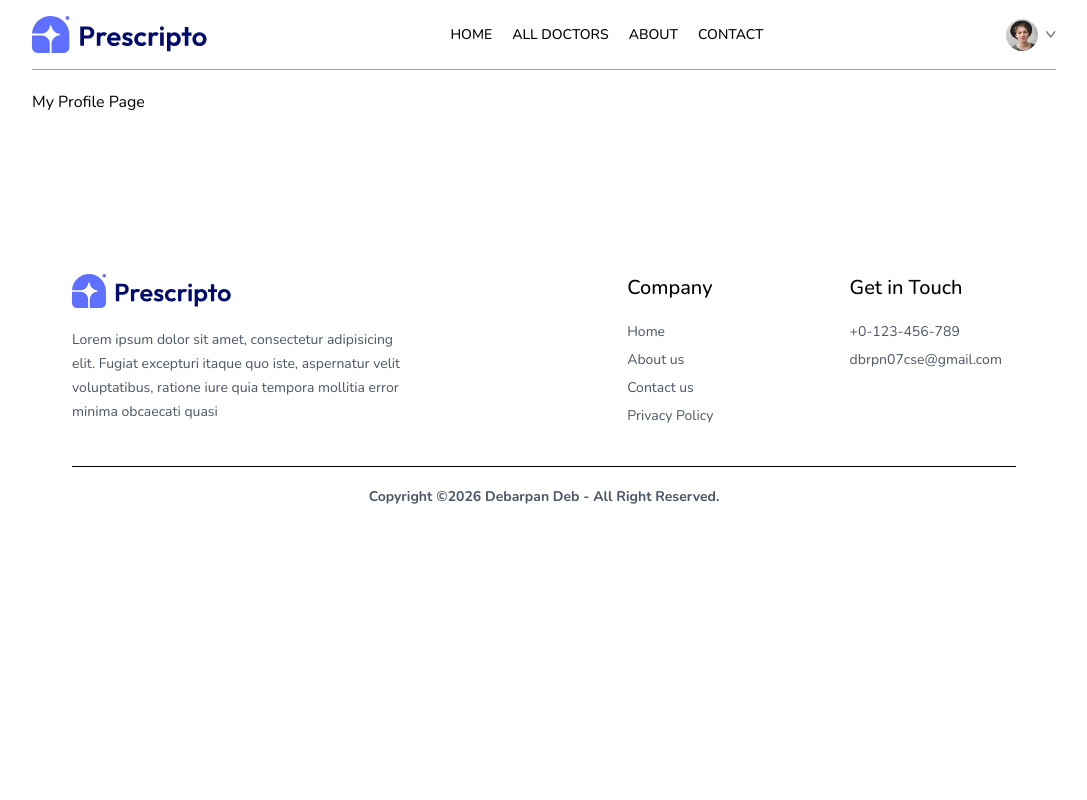
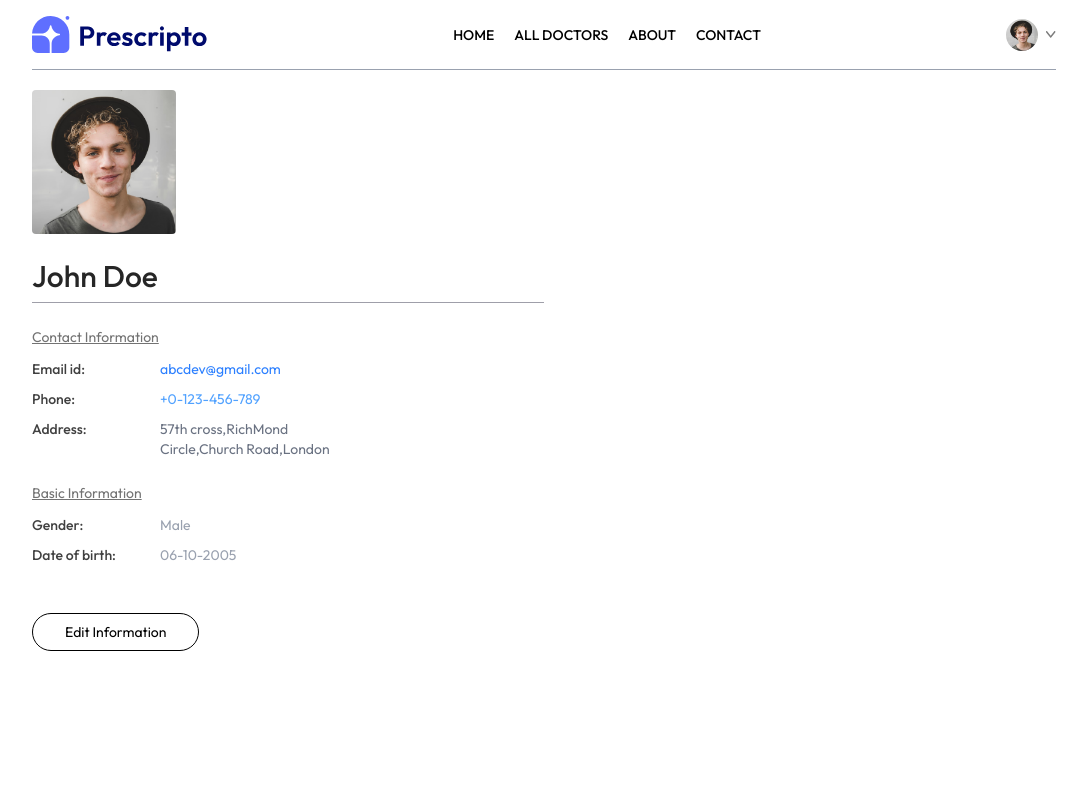
Before and after one commit to lioneldebarpan10/Mediconnect, a React (Vite) app in the folder client/: page /my-profile in a window 1280 px wide. Shown: the top 800 px of the page, without its empty margins (96-1183 px from the left). Built offline with nearby package versions, Linux system fonts and the light colour scheme.

Commit message:
Final Frontend Commit Before Backend Start

```diff
--- a/client/src/components/Header.jsx
+++ b/client/src/components/Header.jsx
@@ -7,7 +7,7 @@ const Header = () => {
       <div className='flex flex-col md:flex-row flex-wrap bg-[#5f6FFF] rounded-lg px-6 md:px-10 lg:px-20'>
          {/*--------Header left------*/}
          <div className='md:w-1/2 flex flex-col items-start justify-center gap-4 py-10 m-auto md:py-[10vw] md:mb-[-30px]'>
-            <p className='text-xl md:text-4xl lg:text-5xl text-white font-semibold leading-tight md:leading-tight lg:leading-tight'>
+            <p className='text-3xl md:text-4xl lg:text-5xl text-white font-semibold leading-tight md:leading-tight lg:leading-tight'>
                Book Appointment <br /> with Trusted Doctors
             </p>
             <div className='flex flex-col md:flex-row items-center gap-3 text-white text-sm font-light'>
--- a/client/src/components/Navbar.jsx
+++ b/client/src/components/Navbar.jsx
@@ -11,7 +11,7 @@ const Navbar = () => {
   return (
     <div className='flex items-center justify-between text-sm py-4 mb-5 border-b border-b-gray-400 '>
       <img src={assets.logo} alt="main-logo" className='w-44 cursor-pointer' onClick={() => navigate("/")}/>
-      <ul className='hiddden md:flex items-start gap-5 font-medium'>
+      <ul className='md:flex items-start gap-5 font-medium hidden'>
         <NavLink to='/'>
           <li className='py-1'>HOME</li>
           <hr className='border-none outline-none h-0.5 bg-[#5f6FFF] w-3/5 m-auto hidden' />
@@ -37,8 +37,8 @@ const Navbar = () => {
             <img src= {assets.profile_pic} alt="profile-pic" className='rounded-full w-8'/>
             <img src= {assets.dropdown_icon} alt="dropdoen-icon"  className='w-2.5'/>
 
-            <div className='absolute top-0 right-0 pt-14 text-base font-medium text-gray-600 z-20 hidden group-hover:block'>
-              <div className='min-w-48 bg-stone-100 rounded flex flex-col gap-4 p-4 className = "hover:text-black cursor-pointer"'>
+            <div className='absolute top-0 right-0 pt-14 text-base font-medium text-gray-600 z-20 group-hover:block hidden'>
+              <div className='min-w-48 bg-stone-100 rounded flex flex-col gap-4 p-4'>
                 <p className = "hover:text-black cursor-pointer" onClick={()=> navigate("/my-profile")}>My Profile</p>
                 <p className = "hover:text-black cursor-pointer" onClick={()=> navigate("/my-appointments")}>My Appointments</p>
                 <p className = "hover:text-black cursor-pointer" onClick={()=> setToken(false)}>Log out</p>
@@ -49,6 +49,21 @@ const Navbar = () => {
           :
           <button className='bg-[#5f6FFF] text-white px-8 py-3 rounded-full font-medium hidden md:block cursor-pointer' onClick={() => navigate('/login')}>CREATE ACCOUNT</button>
         }
+        <img src= {assets.menu_icon} alt="menu-icon" className='w-6 md:hidden' onClick={() => setShowMenu(true)}/>
+
+        {/*Mobile Menu*/ }
+        <div className={`${showMenu ? 'fixed w-full' : 'h-0 w-0'} md:hidden right-0 top-0 bottom-0 z-20 overflow-hidden bg-white transition-all`}>
+          <div className='flex items-center justify-between px-5 py-6'>
+            <img src={assets.logo} alt="logo" className='w-36'/>
+            <img src={assets.cross_icon} alt="cross-icon" onClick={() => setShowMenu(false)} className='w-7'/>
+          </div>
+          <ul className='flex flex-col items-center gap-2 mt-5 px-5 text-lg font-medium'>
+            <NavLink to= "/"  onClick={() => setShowMenu(false) } ><p className= "px-4 py-2 rounded inline-block">HOME</p></NavLink>
+            <NavLink to = "/doctors" onClick={() => setShowMenu(false) }><p className= "px-4 py-2 rounded inline-block">ALL DOCTORS</p></NavLink>
+            <NavLink to = "/about" onClick={() => setShowMenu(false) }><p className= "px-4 py-2 rounded inline-block">ABOUT </p></NavLink>
+            <NavLink to = "/contact" onClick={() => setShowMenu(false) } ><p className= "px-4 py-2 rounded inline-block">CONTACT</p></NavLink>
+          </ul>
+        </div>
 
       </div>
 
--- a/client/src/components/SpecialityMenu.jsx
+++ b/client/src/components/SpecialityMenu.jsx
@@ -4,9 +4,9 @@ import { Link } from 'react-router-dom'
 
 const SpecialityMenu = () => {
   return (
-    <div id='speciality' className='flex flex-col items-center gap-4 my-16 text-gray-800'>
+    <div id='speciality' className='flex flex-col items-center gap-4 py-16 text-[#262626]'>
       <h1 className='text-3xl font-medium'>Find by Speciality</h1>
-      <p className='w-1/3 text-center text-sm'>Simply browse through our extensive list of trusted doctors, schedule your appointment hassle-free.</p>
+      <p className='sm:w-1/3 text-center text-sm'>Simply browse through our extensive list of trusted doctors, schedule your appointment hassle-free.</p>
 
       <div className='flex sm:justify-center gap-4 pt-5 w-full overflow-scroll'>
         {
--- a/client/src/index.css
+++ b/client/src/index.css
@@ -1,10 +1,10 @@
 
-@import url('https://fonts.googleapis.com/css2?family=Nunito:ital,wght@0,200..1000;1,200..1000&display=swap');
+@import url('https://fonts.googleapis.com/css2?family=Outfit:wght@100..900&display=swap');
 @import "tailwindcss";
 
 
 *{
-   font-family: "Nunito", sans-serif;
+   font-family: "Outfit", sans-serif;
 }
 .active hr{
    @apply block;
@@ -13,3 +13,9 @@
 ::-webkit-scrollbar{
    @apply hidden
 }
+
+@media (max-width:740px){
+   .active p{
+      @apply text-white bg-[#5f6fff]
+   }
+}
--- a/client/src/pages/Doctors.jsx
+++ b/client/src/pages/Doctors.jsx
@@ -6,6 +6,7 @@ const Doctors = () => {
   const { speciality } = useParams();
   const { doctors } = useContext(AppContext);
   const [filterDoc, setFilterDoc] = useState([]);
+  const [showFilter , setShowFilter] = useState(false);
   const navigate = useNavigate();
 
 
@@ -27,7 +28,8 @@ const Doctors = () => {
     <div>
       <p className='text-gray-600'>Browse thorugh the doctors specialist</p>
       <div className='flex flex-col sm:flex-row items-start gap-5 mt-5'>
-        <div className='flex flex-col gap-4 text-sm text-gray-600'>
+        <button onClick={() => setShowFilter(prev => !prev)} className= {`py-1 px-3 border rounded text-sm transition-all sm:hidden ${showFilter ? 'bg-[#5f6FFF] text-white' : ''}`}>Filters</button>
+        <div className={`flex-col gap-4 text-sm text-gray-600 ${showFilter ? 'flex' : 'hidden sm:flex'}`}>
           <p className= {`w-[94vw] sm:w-auto pl-3 py-1.5 pr-16 border border-gray-300 rounded transition-all cursor-pointer ${speciality === "General physician" ? "bg-indigo-100 text-black" : ""}`} onClick={() => speciality === 'General physician' ? navigate('/doctors') : navigate('/doctors/General physician')}>General Physician</p>
           <p className= {`w-[94vw] sm:w-auto pl-3 py-1.5 pr-16 border border-gray-300 rounded transition-all cursor-pointer ${speciality === "Gynecologist" ? "bg-indigo-100 text-black" : ""}`} onClick={() => speciality === 'Gynecologist' ? navigate('/doctors') : navigate('/doctors/Gynecologist')}>Gynaecologist</p>
           <p className= {`w-[94vw] sm:w-auto pl-3 py-1.5 pr-16 border border-gray-300 rounded transition-all cursor-pointer ${speciality === "Dermatologist" ? "bg-indigo-100 text-black" : ""}`} onClick={() => speciality === 'Dermatologist' ? navigate('/doctors') : navigate('/doctors/Dermatologist')}>Dermatologist</p>
--- a/client/src/pages/MyAppointments.jsx
+++ b/client/src/pages/MyAppointments.jsx
@@ -1,9 +1,43 @@
-import React from 'react'
+import React, { useContext, useState } from 'react'
+import { useNavigate } from 'react-router-dom'
+import {AppContext} from '../context/AppContext';
+import {assets} from '../assets/assets';
 
 const MyAppointments = () => {
+
+  const navigate = useNavigate();
+  const [appointments , setAppointments] = useState([]);
+  const {doctors} = useContext(AppContext);
+
+
   return (
     <div>
-      My Appointments Page
+      <p className='pb-3 mt-12 font-medium text-zinc-700 border-b'>My Appointments</p>
+      <div>
+        {doctors.slice(0,3).map((item , index) => (
+            <div key={index} className='grid grid-cols-1 sm:grid-cols-[auto_1fr_auto] items-start sm:items-center gap-4 sm:gap-6 py-4 border-b'>
+              <div>
+                <img src={item.image} alt="display-appointment-image" className='w-full sm:w-32 h-auto sm:h-32 bg-indigo-50 object-cover rounded-md'/>
+              </div>
+              <div className='flex-1 text-sm text-zinc-600'>
+                <p className='text-neutral-800 font-semibold'>{item.name}</p>
+                <p>{item.speciality}</p>
+                <p className='text-zinc-700 mt-1 font-medium'>Address:</p>
+                <p className='text-xs'>{item.address.line1}</p>
+                <p className='text-xs'>{item.address.line2}</p>
+                <p className='text-xs mt-1'><span className='text-xs font-medium text-neutral-700'>Date & Time:</span> 28th Feb, 2026 | 9:30 AM</p>
+              </div>
+              <div className='flex flex-col sm:flex-col gap-2 sm:items-end w-full sm:w-auto'>
+                <button className='text-sm text-stone-500 text-center w-full sm:w-36 py-2 border rounded hover:text-white hover:bg-[#5f6FFF] transition-all duration-500 cursor-pointer'>Pay Online</button>
+                <button className='text-sm text-stone-500 text-center w-full sm:w-36 py-2 border rounded hover:text-white hover:bg-red-500 transition-all duration-500 cursor-pointer'>Cancel Appointment</button>
+              </div>
+
+            </div>
+
+          ))
+        }
+
+      </div>
     </div>
   )
 }
--- a/client/src/pages/MyProfile.jsx
+++ b/client/src/pages/MyProfile.jsx
@@ -1,10 +1,93 @@
-import React from 'react'
+import React, { useState } from 'react'
+import { assets } from '../assets/assets'
 
 const MyProfile = () => {
+
+  const [userData, setUserData] = useState({
+    name: "John Doe",
+    image: assets.profile_pic,
+    email: "abcdev@gmail.com",
+    phone: "+0-123-456-789",
+    address: {
+      line1: "57th cross,RichMond",
+      line2: "Circle,Church Road,London"
+    },
+    gender: "Male",
+    dob: "06-10-2005"
+  });
+
+  const [isEdit, setIsEdit] = useState(false);
+
   return (
-    <div>
-      My Profile Page
+    <div className='max-w-lg flex flex-col gap-2 text-sm'>
+      <img src={userData.image} alt="user-image"  className='w-36 rounded '/>
+      {
+        isEdit
+          // whenever we change the input field it will update the name property
+          ? <input type="text" onChange={(e) => setUserData(prev => ({ ...prev, name: e.target.value }))} value={userData.name} className='bg-gray-100 text-3xl font-medium max-w-60 mt-4'/>
+          : <p className='text-neutral-800 text-3xl font-medium mt-4'>{userData.name}</p>
+      }
+      <hr  className='bg-zinc-400 h-[1px] border-none'/>
+      <div>
+        <p className='text-neutral-500 underline mt-4'>Contact Information</p>
+        <div className='grid grid-cols-[1fr_3fr] gap-y-2.5 text-neutral-700 mt-3'>
+          <p className='font-medium'>Email id:</p>
+          <p className='text-blue-500'>{userData.email}</p>
+          <p className='font-medium'>Phone:</p>
+          {
+            isEdit
+              // whenever we change the input field it will update the phone property
+              ? <input type="text" onChange={(e) => setUserData(prev => ({ ...prev, phone: e.target.value }))} value={userData.phone} className='bg-gray-100 max-w-52'/>
+              : <p className='text-blue-400'>{userData.phone}</p>
+          }
+          <p className='font-medium'>Address:</p>
+          {
+            isEdit
+              // whenever we change the input field it will update the address property
+              ? <p>
+                <input type="text" onChange={(e) => setUserData(prev => ({ ...prev, address: { ...prev.address, line1: e.target.value } }))} value={userData.address.line1} className='bg-gray-100 '/>
+                <br />
+                <input type="text" onChange={(e) => setUserData(prev => ({ ...prev, address: { ...prev.address, line2: e.target.value } }))} value={userData.address.line2} className='bg-gray-100'/>
+              </p>
+              : <p className='text-gray-500'>
+                {userData.address.line1}
+                <br />
+                {userData.address.line2}
+              </p>
+          }
+        </div>
+      </div>
 
+      <div>
+        <p className='text-neutral-500 underline mt-4'>Basic Information</p>
+        <div className='grid grid-cols-[1fr_3fr] gap-y-2.5 text-neutral-700 mt-3'>
+          <p className='font-medium'>Gender:</p>
+          {
+            isEdit
+              // whenever we change the input field it will update the Gender
+              ? <select onChange={(e) => setUserData(prev => ({...prev , gender: e.target.value }))} value={userData.gender} className='max-w-20 bg-gray-100'>
+                <option value="Male">Male</option>
+                <option value="Female">Female</option>
+              </select>
+              : <p className='text-gray-400'>{userData.gender}</p>
+          }
+          <p className='font-medium'>Date of birth:</p>
+          {
+            isEdit ?
+            <input type="date" onChange={(e) => setUserData(prev => ({...prev , dob: e.target.value}))} value={userData.dob} className='max-w-28 bg-gray-100'/>
+            : <p className='text-gray-400'>{userData.dob}</p>
+          }
+        </div>
+      </div>
+
+      <div className='mt-10 '>
+        {
+          isEdit ?
+          <button onClick={() => setIsEdit(false)}className='border px-8 py-2 rounded-full cursor-pointer hover:bg-[#5f6FFF] hover:text-white transition-all duration-500'>Save Information</button>
+          :
+          <button onClick={() => setIsEdit(true)} className='border px-8 py-2 rounded-full cursor-pointer hover:bg-[#5f6FFF] hover:text-white transition-all duration-500'>Edit Information</button>
+        }
+      </div>
     </div>
   )
 }
```
